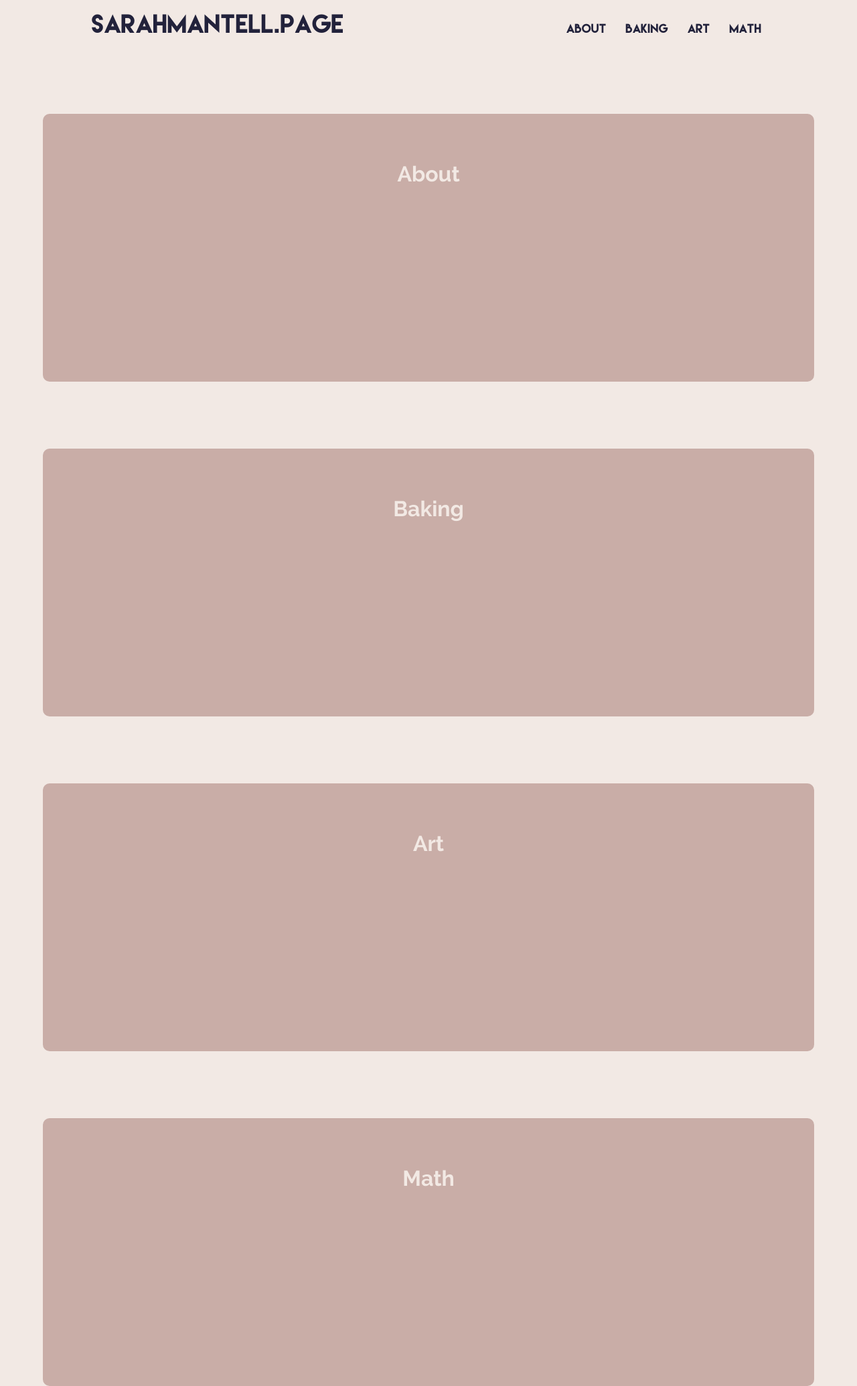
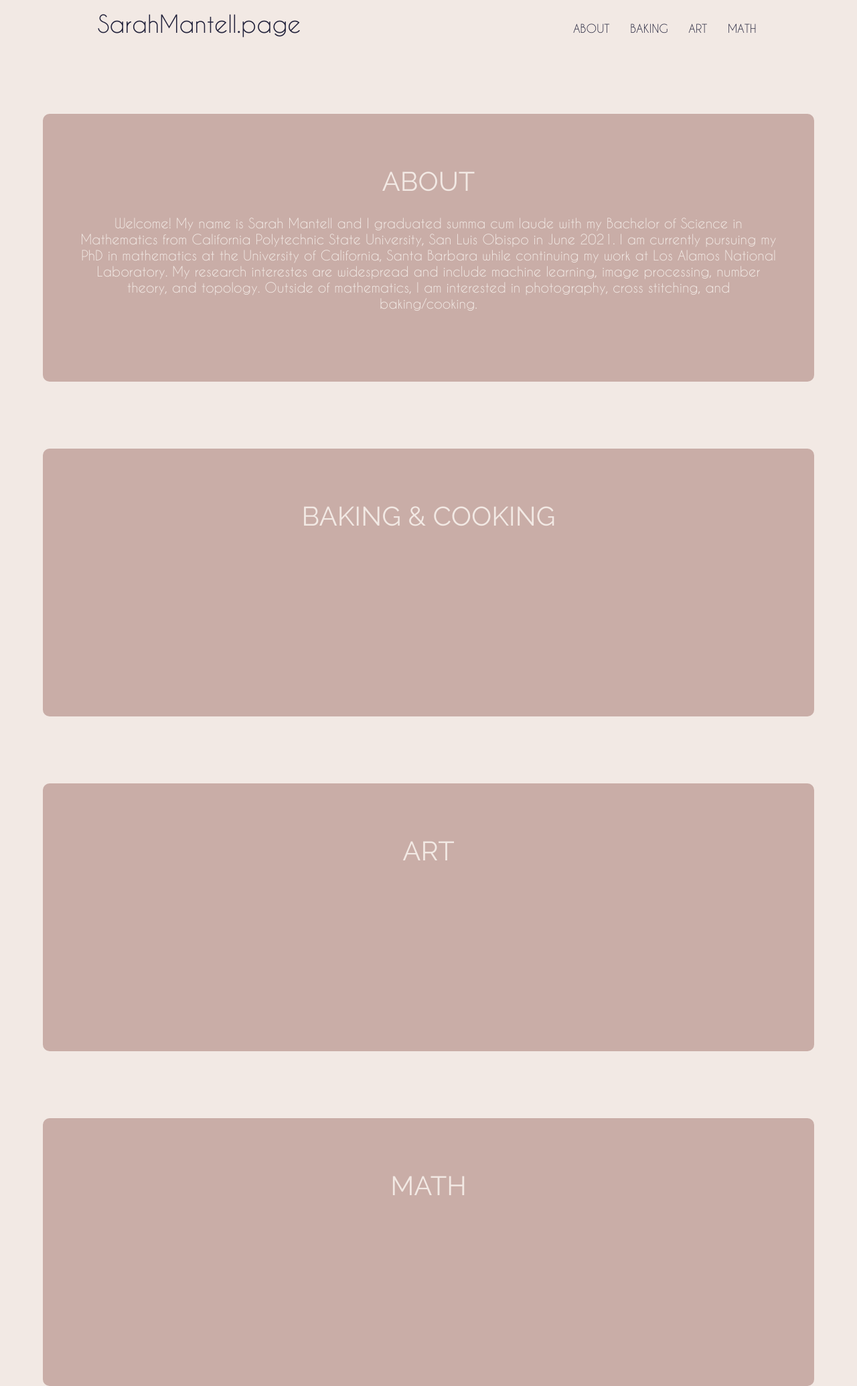
Before and after one commit to sarahm317/sarahm317.github.io, a PHP site: page / in a window 1280 px wide. Shown: the whole page at 67% size. Run offline with PHP 8.4, Linux system fonts and the light colour scheme.

Commit message:
Removing unneeded files.

```diff
--- a/index.html
+++ b/index.html
@@ -34,7 +34,7 @@
 
 <!-- Setting up single page site -->
 <link rel="stylesheet" type="text/css" href="style/css/style.css">
-<script type="text/javascript" src="assets/scripts/jquery.js"></script>
+<script type="text/javascript" src="style/scripts/jquery.js"></script>
 
 <script type="text/javascript">
 function scrollto(div)
@@ -58,19 +58,20 @@
 </div>
 
 <div id="about">
-	<h1>About</h1>
+	<h1>ABOUT</h1>
+	<p>Welcome! My name is Sarah Mantell and I graduated summa cum laude with my Bachelor of Science in Mathematics from California Polytechnic State University, San Luis Obispo in June 2021. I am currently pursuing my PhD in mathematics at the University of California, Santa Barbara while continuing my work at Los Alamos National Laboratory. My research interestes are widespread and include machine learning, image processing, number theory, and topology. Outside of mathematics, I am interested in photography, cross stitching, and baking/cooking.</p>
 </div>
 
 <div id="baking">
-	<h1>Baking</h1>
+	<h1>BAKING & COOKING</h1>
 </div>
 
 <div id="art">
-	<h1>Art</h1>
+	<h1>ART</h1>
 </div>
 
 <div id="math">
-	<h1>Math</h1>
+	<h1>MATH</h1>
 </div>
 
 </body>
--- a/style/css/style.css
+++ b/style/css/style.css
@@ -1,6 +1,11 @@
+/*********************************************************************
+                                TYPOGRAPHY
+**********************************************************************/
+
 @font-face {
-	font-family: body;
+	font-family: Raleway;
 	src: url(../fonts/raleway/Raleway-Regular.ttf);
+	font-style: normal;
 }
 
 @font-face {
@@ -10,23 +15,85 @@
 }
 
 @font-face {
-	font-family: body;
-	src: url(../fonts/raleway/Raleway-Bold.ttf);
-	font-style: bold;
+	font-family: LemonMilk;
+	src: url(../fonts/lemonmilk/LemonMilk.otf);
 }
 
 @font-face {
-	font-family: titles;
-	src: url(../fonts/lemonmilk/LemonMilk.otf);
+	font-family: walkway;
+	src: url(../fonts/walkway.ttf);
 }
 
+@font-face {
+	font-family: caviarDreams;
+	src: url(../fonts/CaviarDreams.ttf);
+}
+
+h1,
+h2,
+h3,
+h4,
+h5,
+h6,
+.h1,
+.h2,
+.h3,
+.h4,
+.h5,
+.h6 {
+  font-family: Raleway;
+  font-weight: 400;
+}
+
+h1 {
+  font-size: 40px;
+  font-size: 2.5rem;
+}
+h2 {
+  font-size: 36px;
+  font-size: 2.25rem;
+}
+h3 {
+  font-size: 30px;
+  font-size: 1.875rem;
+}
+h4 {
+  font-size: 24px;
+  font-size: 1.5rem;
+}
+h5 {
+  font-size: 20px;
+  font-size: 1.25rem;
+}
+
+/*********************************************************************
+                                HEADER
+**********************************************************************/
+#head {
+	background: url(../graphics/background.jpg) top center;
+	background-size: cover;
+	color: #F2E9E4;
+	padding: 30px 0 35px 0;
+
+}
+
+#head .title {
+	font-family: LemonMilk;
+	font-size: 49px;
+	font-size: 3.0625rem;
+}
+
+
+/*********************************************************************
+                                BODY
+**********************************************************************/
 body
 {
  margin:0px auto;
  padding:0px;
  text-align:center;
  width:100%;
- font-family: body;
+ font-family: caviarDreams;
  background-color:#F2E9E4;
 }
 #header
@@ -37,8 +104,6 @@
  text-align:center;
  height:70px;
  line-height:70px;
- font-family: titles;
- color:#22223B;
 }
 #header li
 {
```
Also changed, not shown: img/background.jpg (deleted), img/blank.jpg (deleted), img/favicon.ico (deleted), img/home-bg-2.jpg (deleted), img/portfolio/cat.jpg (deleted), img/portfolio/fred.jpg (deleted), img/portfolio/numrange.png (deleted), 1 other file.
